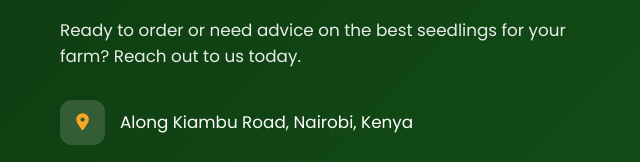
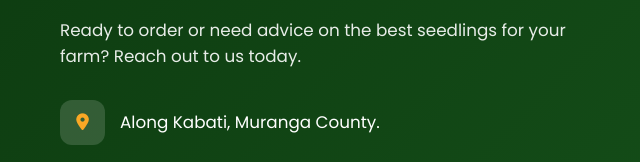
Before and after one commit to Aubrey359/mkulimaseedling, a plain HTML site: page mku.html in a window 1280 px wide. Shown: the part 5347-5509 px from the top of the page, 0-640 px from the left. Drawn offline with nearby package versions, Linux system fonts and the light colour scheme.

Commit message:
Update mku.html

```diff
--- a/mku.html
+++ b/mku.html
@@ -1154,7 +1154,7 @@
                     <ul class="contact-details">
                         <li>
                             <i class="fas fa-map-marker-alt"></i>
-                            <span>Along Kiambu Road, Nairobi, Kenya</span>
+                            <span>Along Kabati, Muranga County.</span>
                         </li>
                         <li>
                             <i class="fas fa-phone"></i>
```
